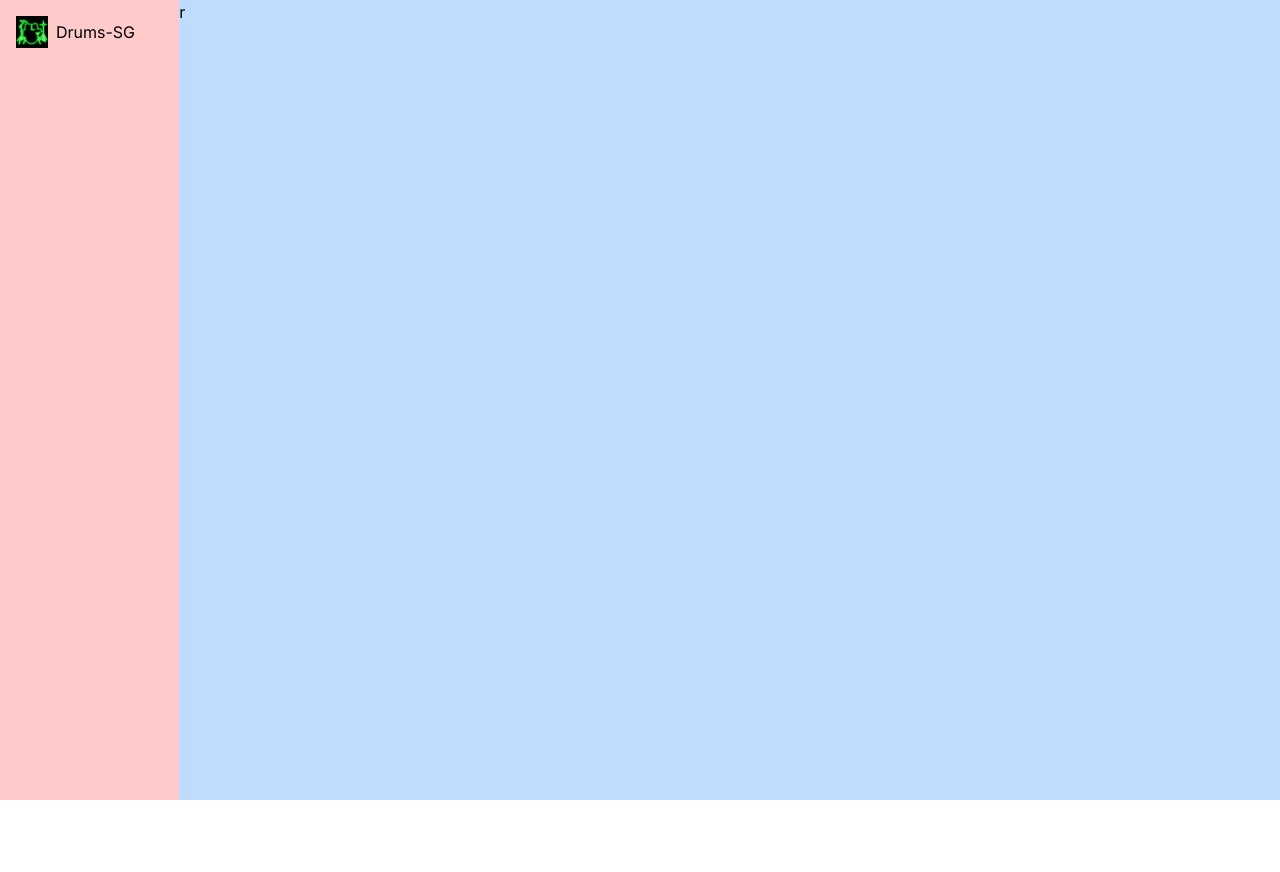
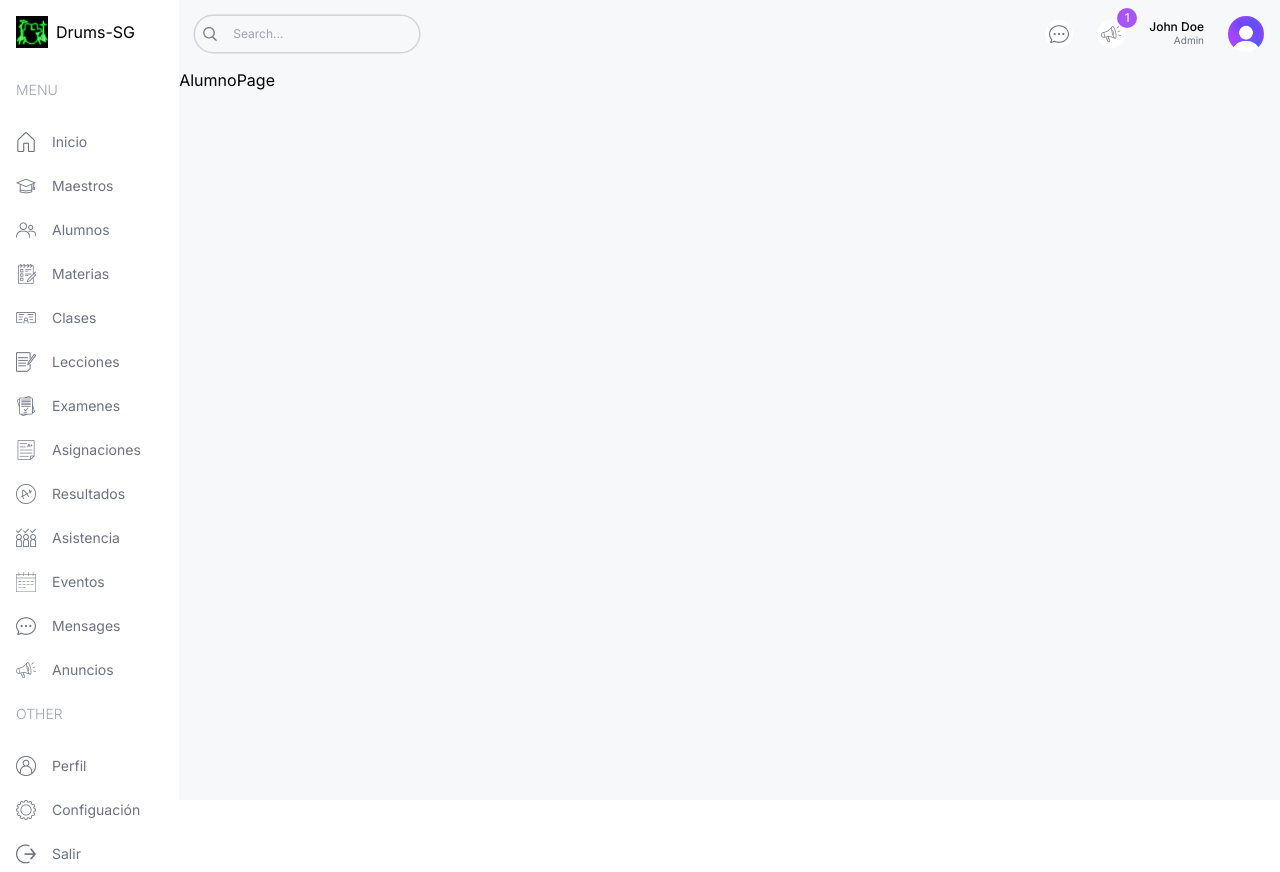
Before and after one commit to sgbateria-spec/drums-SG, a Next.js app: page /alumno in a window 1280 px wide. Before the commit the page ends 800 px from the top, so only its background shows below. Built offline with nearby package versions, Linux system fonts and the light colour scheme.

Commit message:
Creamos nuestros componentes comúnes de nuestra página dashboard/layout.tsx, el logo con el nombre, el menu, la barra de buscar y los iconos de usuario, creamos nuestros componentes components/Menu.tsx y components/Navbar.tsx

```diff
--- a/src/app/(dashboard)/layout.tsx
+++ b/src/app/(dashboard)/layout.tsx
@@ -1,3 +1,5 @@
+import Menu from "@/components/Menu";
+import Navbar from "@/components/Navbar";
 import Image from "next/image";
 import Link from "next/link";
 
@@ -8,13 +10,17 @@
   }>) {
     return <div className="h-screen flex">
       {/* LEFT */}
-      <div className="w-[14%] md:w-[8%] lg:w-[16%] xl:w-[14%] bg-red-200 p-4">
+      <div className="w-[14%] md:w-[8%] lg:w-[16%] xl:w-[14%] p-4">
         <Link href="/" className="flex items-center justify-center lg:justify-start gap-2">
           <Image src="/drums.jpg" alt="logo" width={32} height={32} />
           <span className="hidden lg:block">Drums-SG</span>
         </Link>
+        <Menu/>
       </div>
       {/* RIGHT */}
-      <div className="w-[86%] md:w-[92%] lg:w-[84%] xl:w-[86%] bg-blue-200">r</div>
+      <div className="w-[86%] md:w-[92%] lg:w-[84%] xl:w-[86%] bg-[#F7F8FA] overflow-scroll">
+        <Navbar/>
+        {children}
+      </div>
     </div>;
   }
--- a/src/components/Menu.tsx
+++ b/src/components/Menu.tsx
@@ -1,89 +1,86 @@
+import Image from "next/image";
+import Link from "next/link";
+
 const menuItems = [
   {
     title: "MENU",
     items: [
       {
         icon: "/home.png",
-        label: "Home",
+        label: "Inicio",
         href: "/",
         visible: ["admin", "teacher", "student", "parent"],
       },
       {
         icon: "/teacher.png",
-        label: "Teachers",
-        href: "/list/teachers",
+        label: "Maestros",
+        href: "/list/maestros",
         visible: ["admin", "teacher"],
       },
       {
         icon: "/student.png",
-        label: "Students",
-        href: "/list/students",
-        visible: ["admin", "teacher"],
-      },
-      {
-        icon: "/parent.png",
-        label: "Parents",
-        href: "/list/parents",
+        label: "Alumnos",
+        href: "/list/alumnos",
         visible: ["admin", "teacher"],
       },
       {
         icon: "/subject.png",
-        label: "Subjects",
-        href: "/list/subjects",
+        label: "Materias",
+        href: "/list/materias",
         visible: ["admin"],
       },
       {
         icon: "/class.png",
-        label: "Classes",
-        href: "/list/classes",
+        label: "Clases",
+        href: "/list/clases",
         visible: ["admin", "teacher"],
       },
       {
         icon: "/lesson.png",
-        label: "Lessons",
-        href: "/list/lessons",
+        label: "Lecciones",
+        href: "/list/lecciones",
         visible: ["admin", "teacher"],
       },
       {
         icon: "/exam.png",
-        label: "Exams",
-        href: "/list/exams",
+        label: "Examenes",
+        href: "/list/examenes",
         visible: ["admin", "teacher", "student", "parent"],
       },
       {
         icon: "/assignment.png",
-        label: "Assignments",
-        href: "/list/assignments",
+        label: "Asignaciones",
+        href: "/list/asignaciones",
         visible: ["admin", "teacher", "student", "parent"],
       },
       {
         icon: "/result.png",
-        label: "Results",
-        href: "/list/results",
+        label: "Resultados",
+        href: "/list/resultados",
         visible: ["admin", "teacher", "student", "parent"],
       },
       {
         icon: "/attendance.png",
-        label: "Attendance",
-        href: "/list/attendance",
+        label: "Asistencia",
+        href: "/list/asistencia",
         visible: ["admin", "teacher", "student", "parent"],
       },
       {
         icon: "/calendar.png",
-        label: "Events",
-        href: "/list/events",
+        label: "Eventos",
+        href: "/list/eventos",
         visible: ["admin", "teacher", "student", "parent"],
       },
       {
         icon: "/message.png",
-        label: "Messages",
-        href: "/list/messages",
+        label: "Mensages",
+        href: "/list/mensages",
         visible: ["admin", "teacher", "student", "parent"],
       },
       {
         icon: "/announcement.png",
-        label: "Announcements",
-        href: "/list/announcements",
+        label: "Anuncios",
+        href: "/list/anuncios",
         visible: ["admin", "teacher", "student", "parent"],
       },
     ],
@@ -93,22 +90,42 @@
     items: [
       {
         icon: "/profile.png",
-        label: "Profile",
-        href: "/profile",
+        label: "Perfil",
+        href: "/perfil",
         visible: ["admin", "teacher", "student", "parent"],
       },
       {
         icon: "/setting.png",
-        label: "Settings",
-        href: "/settings",
+        label: "Configuación",
+        href: "/configuración",
         visible: ["admin", "teacher", "student", "parent"],
       },
       {
         icon: "/logout.png",
-        label: "Logout",
-        href: "/logout",
+        label: "Salir",
+        href: "/salir",
         visible: ["admin", "teacher", "student", "parent"],
       },
     ],
   },
 ];
+
+const Menu = () => {
+  return (
+    <div className="mt-4 text-sm">
+      {menuItems.map(i => (
+        <div className="flex flex-col gap-2" key={i.title}>
+          <span className="hidden lg:block text-gray-400 font-light my-4">{i.title}</span>
+          {i.items.map(item => (
+            <Link href={item.href} key={item.label} className="flex items-center justify-center lg:justify-start gap-4 text-gray-500 py-2">
+              <Image src={item.icon} alt="" width={20} height={20} />
+              <span className="hidden lg:block">{item.label}</span>
+            </Link>
+          ))}
+        </div>
+      ))}
+    </div>
+  )
+}
+
+export default Menu
--- a/src/components/Navbar.tsx
+++ b/src/components/Navbar.tsx
@@ -1,6 +1,29 @@
+import Image from "next/image"
+
 const Navbar = () => {
     return (
-        <div className="">Navbar</div>
+        <div className="flex item-center justify-between p-4">
+            {/* SEARCH BAR */}
+            <div className="hidden md:flex items-center gap-2 text-xs rounded-full ring-[1.5px] ring-gray-300 px-2">
+                <Image src="/search.png" alt="" width={14} height={14}/>
+                <input type="text" placeholder="Search..." className="w-[200px] p-2 bg-transparent outline-none" />
+            </div>
+            {/* ICONS AND USER */}
+            <div className="flex items-center gap-6 justify-end w-full">
+                <div className="bg-white rounded-full w-7 h-7 flex items-center justify-center cursor-pointer">
+                    <Image src="/message.png" alt="" width={20} height={20}/>
+                </div>
+                <div className="bg-white rounded-full w-7 h-7 flex items-center justify-center cursor-pointer relative">
+                    <Image src="/announcement.png" alt="" width={20} height={20}/>
+                    <div className="absolute -top-3 -right-3 w-5 h-5 flex items-center justify-center bg-purple-500 text-white rounded-full text-xs">1</div>
+                </div>
+                <div className="flex flex-col">
+                    <span className="text-xs leading-3 font-medium">John Doe</span>
+                    <span className="text-[10px] text-gray-500 text-right">Admin</span>
+                </div>
+                <Image src="/avatar.png" alt="" width={36} height={36} className="rounded-full"/>
+            </div>
+        </div>
     )
 }
 
```
